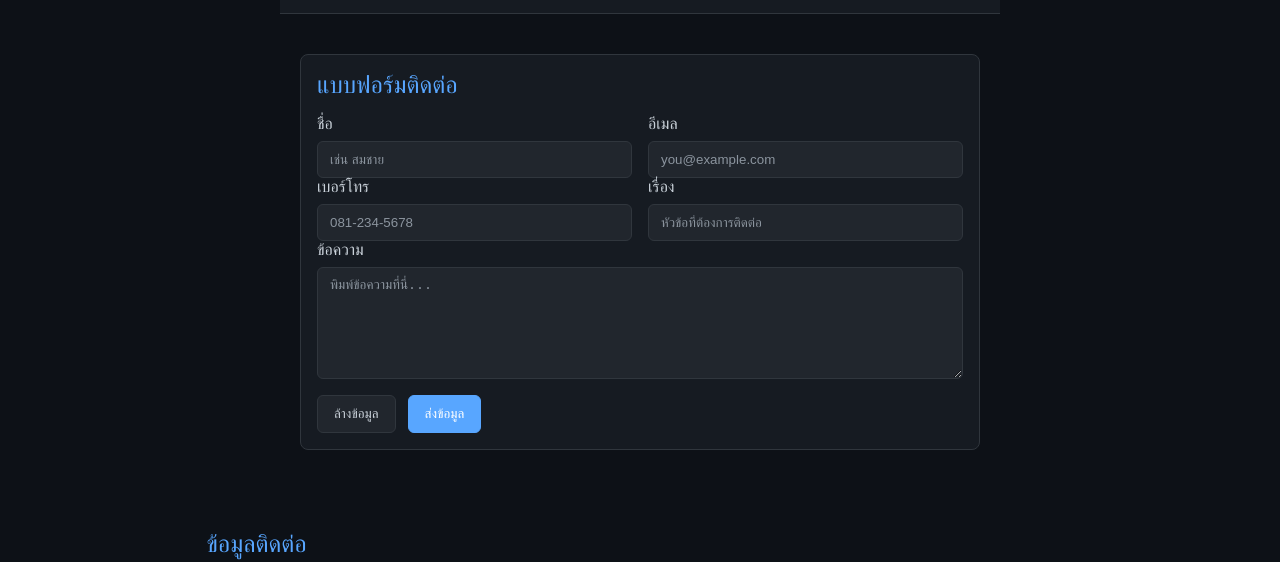
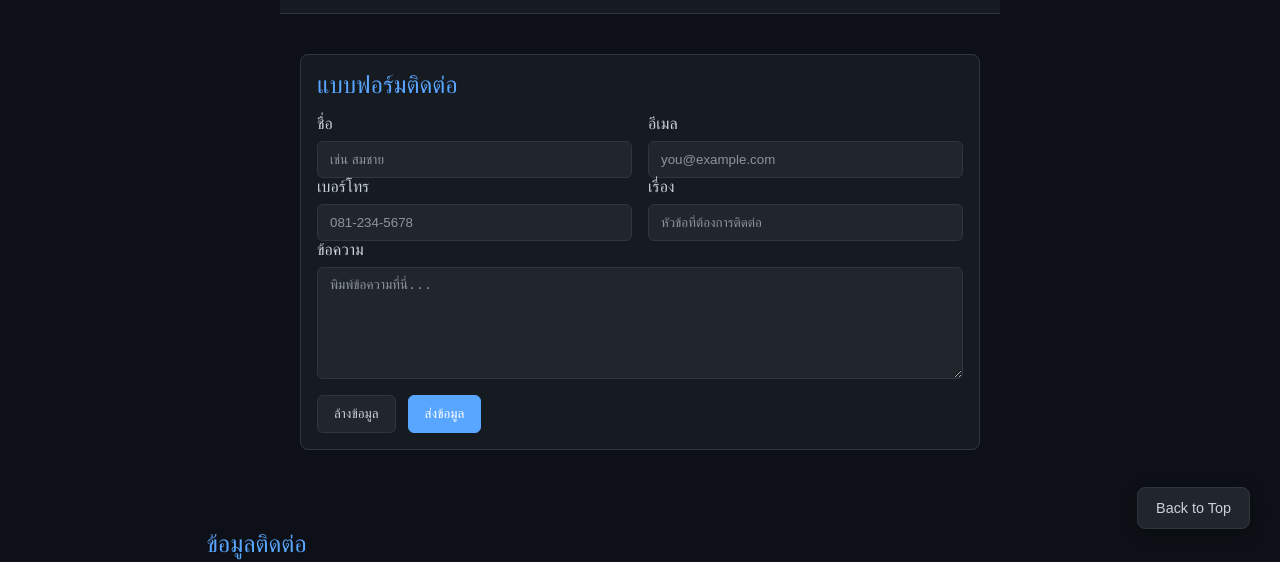
Before and after one commit to crave6948/my-business-web, a plain HTML site: page contact.html in a window 1280 px wide. Shown: the part 241-803 px from the top of the page. Drawn offline with Linux system fonts and the light colour scheme; a web font is replaced by a local one.

Commit message:
feat: เพิ่มปุ่ม back to top

```diff
--- a/contact.html
+++ b/contact.html
@@ -143,7 +143,7 @@
               <li><strong>โทร:</strong> 123-456-7890</li>
               <li>
                 <strong>ศูนย์ช่วยเหลือ:</strong>
-                <a href="#">เปิดหน้าศูนย์ช่วยเหลือ</a>
+                <a href="#contact-form">เปิดหน้าศูนย์ช่วยเหลือ</a>
               </li>
             </ul>
           </article>
@@ -183,5 +183,6 @@
         </p>
       </div>
     </footer>
+    <a href="#" class="back-to-top">Back to Top</a>
   </body>
 </html>
--- a/universal.css
+++ b/universal.css
@@ -223,3 +223,32 @@ section[id] {
 /* ==========================
    RESPONSIVE / MEDIA QUERIES
    ========================== */
+
+/* ========================
+   COMPONENTS - FIXED ELEMENTS
+   ======================== */
+.back-to-top {
+  position: fixed;
+  bottom: 30px;
+  right: 30px;
+  z-index: 50;
+  background-color: var(--gh-dark-bg-tertiary);
+  color: var(--gh-dark-text-primary);
+  padding: 12px 18px;
+  border-radius: 8px;
+  font-size: 0.9rem;
+  font-weight: 500;
+  cursor: pointer;
+  transition: all 0.3s ease;
+  border: 1px solid var(--gh-dark-border);
+  box-shadow: 0 4px 15px rgba(0, 0, 0, 0.3);
+  text-decoration: none;
+}
+
+.back-to-top:hover {
+  color: #fff;
+  background-color: var(--gh-accent-blue);
+  border-color: var(--gh-accent-blue);
+  transform: translateY(-3px);
+  box-shadow: 0 6px 20px rgba(88, 166, 255, 0.25);
+}
```
Also changed, not shown: about.html (+1 -0 lines), index.html (+1 -0 lines), services.html (+1 -0 lines).
